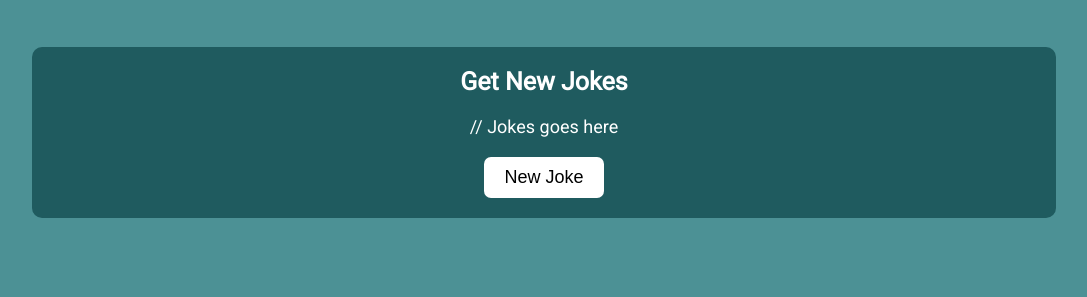
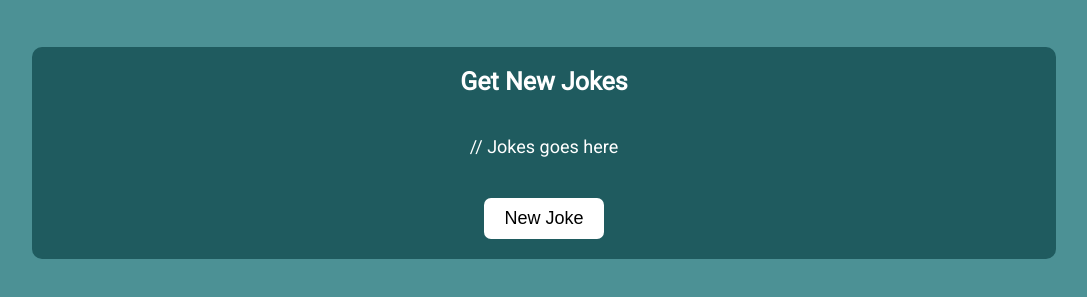
Before and after one commit to daikiaoi43/icanhazdadjoke-ui-, a plain HTML site: page index.html in a window 1280 px wide. Shown: the part 71-368 px from the top of the page, without its empty margins (96-1183 px from the left). Drawn offline with Linux system fonts and the light colour scheme.

Commit message:
Fix styling the joke praragraphe

```diff
--- a/style.css
+++ b/style.css
@@ -39,6 +39,8 @@
 
 .joke-container p {
   margin-top: 20px;
+  padding: 15px;
+  line-height: 1.8em;
   font-size: 18px;
 }
 
```
